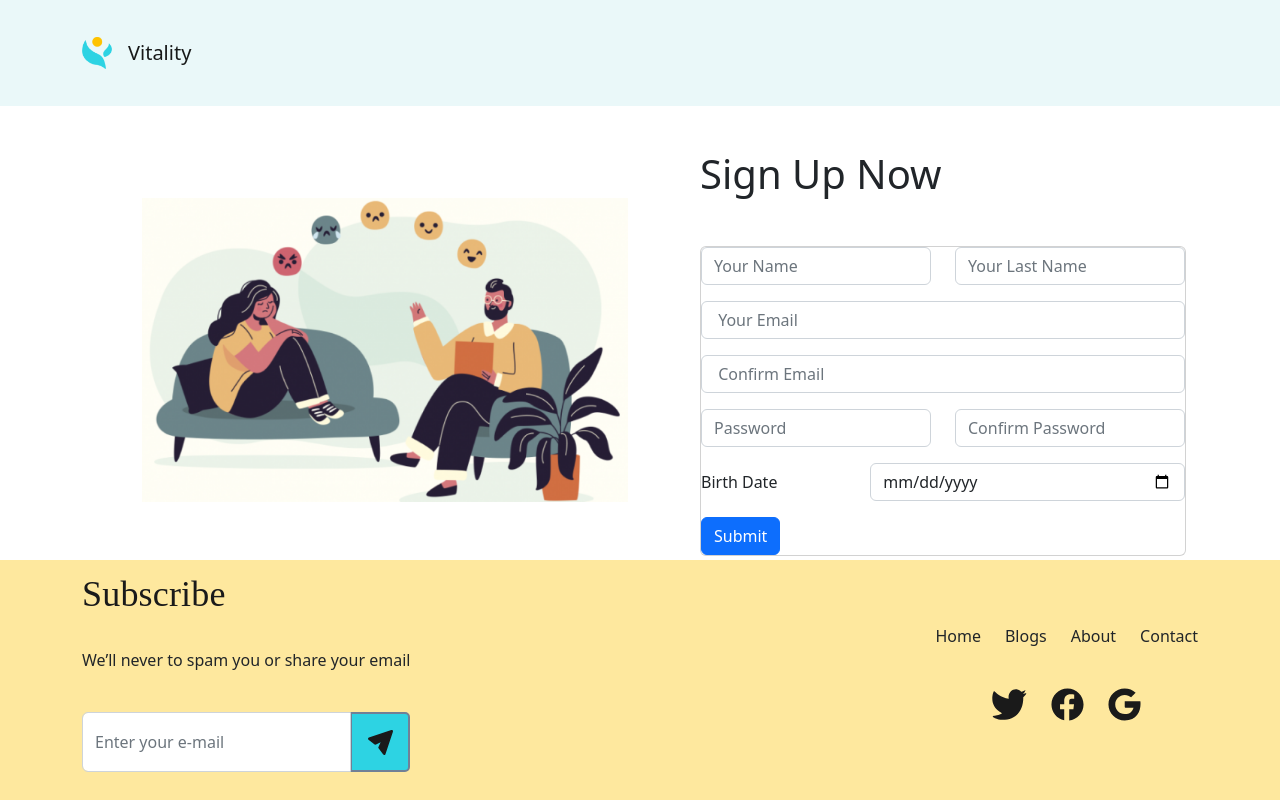
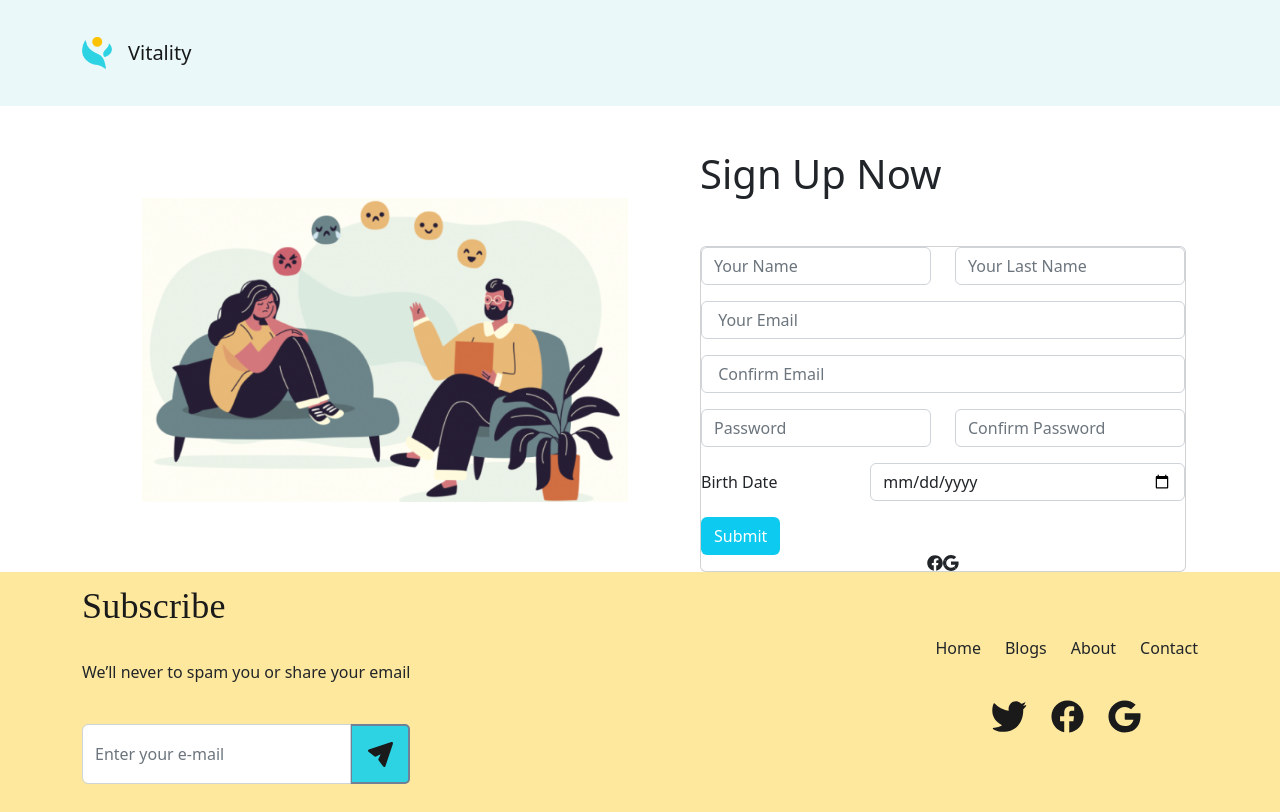
Before and after one commit to Recoded-Spark-Turkey-2022/Vitality, a React (Create React App) app: page /sign-up in a window 1280 px wide. Built offline with nearby package versions, Linux system fonts and the light colour scheme.

Commit message:
Feat | firebase config for google sign-in method

```diff
--- a/package.json
+++ b/package.json
@@ -12,6 +12,8 @@
     "react": "^18.2.0",
     "react-bootstrap": "^2.7.0",
     "react-dom": "^18.2.0",
+    "react-hook-form": "^7.42.0",
+    "react-icons": "^4.7.1",
     "react-redux": "^8.0.1",
     "react-router-dom": "^6.6.1",
     "react-scripts": "5.0.1",
--- a/src/App.jsx
+++ b/src/App.jsx
@@ -14,6 +14,7 @@ import NotFound from './pages/notFound';
 import Team from './pages/team';
 import ViewProfile from './pages/viewProfile';
 import SignUp from './pages/SignUp';
+import SignUpThanks from './pages/SignUp/SignUpThanks';
 import EnrollHome from './components/Counselor/EnrollHome';
 import Requirements from './components/Counselor/Requirements';
 import CreateAccount from './components/Counselor/CreateAccount';
@@ -34,6 +35,7 @@ function App() {
         <Route path="/edit-profile"  element={<EditProfile/>} />
         <Route path="/view-profile"  element={<ViewProfile/>} />
         <Route path="/sign-up"  element={<SignUp/>} />
+        <Route path="/sign-up-thanks" element={<SignUpThanks />} />
         <Route path="/edit-thanks"  element={<EditThanks/>} />
         <Route path="/enroll-home" element={<EnrollHome />} />
         <Route path="/requirements" element={<Requirements />} />
--- a/src/config/fire.js
+++ b/src/config/fire.js
@@ -1,9 +1,10 @@
 import { initializeApp } from "firebase/app";
 import { getAuth } from "firebase/auth";
+import { getFirestore } from "firebase/firestore";
 
 const firebaseConfig = {
 
-    apiKey: "AIzaSyCASciJjdWKvdT-SVpgRKCXzwOoQ4EKROo",
+  apiKey: "AIzaSyCASciJjdWKvdT-SVpgRKCXzwOoQ4EKROo",
   authDomain: "vitality-43d63.firebaseapp.com",
   databaseURL: "https://vitality-43d63-default-rtdb.firebaseio.com",
   projectId: "vitality-43d63",
@@ -13,5 +14,8 @@ const firebaseConfig = {
   measurementId: "G-JXHY9S4R5V"
 
 }
+
 const app = initializeApp(firebaseConfig);
 export const auth = getAuth(app);
+const db = getFirestore(app)
+export { db }
--- /dev/null
+++ b/src/pages/SignUp/SignUpThanks.js
@@ -0,0 +1,20 @@
+/* eslint-disable no-console */
+import React from 'react';
+import Button from 'react-bootstrap/Button';
+import { Link } from 'react-router-dom';
+import './signup.css';
+
+function SignUpThanks() {
+  return (
+    <div className="container">
+  <h1>THANK YOU!</h1>
+<p>Your Sign Up request has been received, you will soon receive a confirmation email.<br />Please follow the steps in the email to complete and activate your account.</p>
+<Link to="/"><Button variant="primary" className="button-signup" type="submit">
+      BACK TO HOME
+      </Button></Link>
+
+      </div>
+  );
+}
+
+export default SignUpThanks;
--- a/src/pages/SignUp/index.js
+++ b/src/pages/SignUp/index.js
@@ -1,28 +1,48 @@
-/* eslint-disable no-console */
 import React, { useState }  from 'react';
+import { Link } from 'react-router-dom';
 import Button from 'react-bootstrap/Button';
 import {createUserWithEmailAndPassword} from "firebase/auth"
 import Form from 'react-bootstrap/Form';
 import Col from 'react-bootstrap/Col';
 import Row from 'react-bootstrap/Row';
 import Card from 'react-bootstrap/Card';
-import{auth} from "../../config/fire"
+import { collection, addDoc } from "firebase/firestore";
+import LoginwithSocial from './loginwithSocial';
+import { auth, db } from "../../config/fire";
 import SignUpImg from '../../assets/images/SignupImage.png';
 import './signup.css';
 
+
 function SignUp() {
+
   const [registerEmail, setRegisterEmail] = useState("");
   const [registerPassword, setRegisterPassword] = useState("");
+  const [registerName, setRegisterName] = useState("");
+  const [registerSurname, setRegisterSurname] = useState("");
+  const [registerbirthDate, setRegisterbirthDate] = useState("");
+  const register  = async (e) => {
+    createUserWithEmailAndPassword(auth, registerEmail, registerPassword );
+     e.preventDefault();
+    addDoc(collection(db, "users"), {
+      name:registerName,
+      email:registerEmail,
+      surname:registerSurname,
+      password: registerPassword,
+      birthdate: registerbirthDate
+    })
 
+    .then(() => {
+      alert('user created 👍' );
+    })
+    .catch((error) => {
+      alert(error.message);
+    });
 
-  const register = async () => {
-    try {
-
-   const user = await createUserWithEmailAndPassword(auth, registerEmail, registerPassword );
-   console.log(user)
-    }catch (error) {
-      console.log(error.message);
-    }
+    setRegisterName('');
+    setRegisterEmail('');
+    setRegisterSurname('');
+    setRegisterPassword('');
+    setRegisterbirthDate('');
   }
   return (
     <div className="container">
@@ -38,44 +58,44 @@ function SignUp() {
           <Card>
             <Form>
                 <Row>
-              <Form.Group className="mb-3"  as={Col}  md="6" controlId="formName">
-                <Form.Control type="text" placeholder="Your Name" />
+              <Form.Group className="mb-3"   as={Col}  md="6" controlId="formName">
+                <Form.Control  type="text" required placeholder="Your Name"  onChange={(event) => {setRegisterName(event.target.value)}} />
               </Form.Group>
               <Form.Group className="mb-3"  as={Col}  md="6" controlId="formLastName">
-                <Form.Control type="text" placeholder="Your Last Name" />
+                <Form.Control type="text" required placeholder="Your Last Name"  onChange={(event) => {setRegisterSurname(event.target.value)}} />
               </Form.Group>
 </Row>
               <Form.Group className="mb-3" controlId="formBasicEmail">
-                <Form.Control type="email" placeholder=" Your Email" onChange={(event) => {setRegisterEmail(event.target.value)}} />
+                <Form.Control type="email" required placeholder=" Your Email" onChange={(event) => {setRegisterEmail(event.target.value)}} />
               </Form.Group>
               <Form.Group className="mb-3" controlId="formBasicEmail1">
-                <Form.Control type="email" placeholder=" Confirm Email" />
+                <Form.Control type="email" required placeholder=" Confirm Email"  />
               </Form.Group>
               <Row>
               <Form.Group className="mb-3"  as={Col}  md="6" controlId="formPassword">
-                <Form.Control type="password" placeholder="Password" />
+                <Form.Control type="password" required placeholder="Password" />
               </Form.Group>
               <Form.Group className="mb-3"  as={Col}  md="6" controlId="formPassword1">
-                <Form.Control type="password" placeholder="Confirm Password"  onChange={(event) => {setRegisterPassword(event.target.value)}}/>
+                <Form.Control type="password"  required placeholder="Confirm Password"  onChange={(event) => {setRegisterPassword(event.target.value)}}/>
               </Form.Group>
 </Row>
 
-       <Form.Group as={Row} className="mb-3" controlId="birthDate">
+       <Form.Group as={Row} className="mb-3"  controlId="birthDate">
                 <Form.Label column sm={4}>
                 Birth Date
               </Form.Label>   <Col sm={8}>
-                <Form.Control type="date" placeholder="" />
+                <Form.Control required type="date" placeholder=""  onChange={(event) => {setRegisterbirthDate(event.target.value)}} />
               </Col></Form.Group>
-              <Button  onClick={register} variant="primary" className="button-signup" type="submit">
-                Submit
+            <Button  onClick={register}  variant="signup" className="btn-signup bg-info" type="submit">
+              <Link to="/sign-up-thanks" className="text-white text-decoration-none">Submit</Link>
               </Button>
-
+               <LoginwithSocial />
             </Form>
           </Card>
         </div>
       </div>
     </div>
+
   );
 }
-
 export default SignUp;
--- /dev/null
+++ b/src/pages/SignUp/loginwithSocial.js
@@ -0,0 +1,92 @@
+/* eslint-disable no-unused-vars */
+/* eslint-disable prefer-destructuring */
+import React, { useEffect, useState } from 'react';
+import { useNavigate } from 'react-router-dom';
+import { doc, setDoc, getDoc } from 'firebase/firestore';
+import {
+  getAuth,
+  GoogleAuthProvider,
+  signInWithRedirect,
+  getRedirectResult,
+  FacebookAuthProvider,
+} from 'firebase/auth';
+import { FaFacebook } from 'react-icons/fa';
+import { GrGoogle } from 'react-icons/gr';
+import {db} from  "../../config/fire";
+
+function LoginwithSocial() {
+  const [isSignedUp, setIsSignedUp] = useState(false);
+
+  const auth = getAuth();
+  const provider = new GoogleAuthProvider();
+  const providerFB = new FacebookAuthProvider();
+  const navigate = useNavigate();
+
+  async function handleGoogleSignUp() {
+    await signInWithRedirect(auth, provider);
+  }
+
+  useEffect(() => {
+    getRedirectResult(auth)
+      .then(async (result) => {
+        const credential = GoogleAuthProvider.credentialFromResult(result);
+        const token = credential.accessToken;
+        const user = result.user;
+
+        const docRef = doc(db, 'users', user.email);
+        const docSnap = await getDoc(docRef);
+
+          setDoc(doc(db, 'users', user.email), {
+            name: user.registerName,
+            surname: user.registerSurname,
+            email: user.registerEmail,
+            birthdate:  user.registerbirthDate,
+          });
+          setIsSignedUp(true);
+        }
+      )
+      .catch(async (error) => {
+        if (error) {
+          const errorCode = error.code;
+          const errorMessage = error.message;
+          const email = await error.email;
+          const credential = GoogleAuthProvider.credentialFromError(error);
+          // ...
+        }
+      });
+  }, []);
+
+  useEffect(() => {
+    if (isSignedUp) {
+      const timer = setTimeout(() => navigate('/'), 2000);
+      return () => clearTimeout(timer);
+    }
+
+    return undefined;
+  }, [isSignedUp]);
+
+  function handleFBSignup() {
+    signInWithRedirect(auth, providerFB);
+  }
+  return (
+    <div className="d-flex items-center justify-center">
+      <button
+        type="button"
+        className="w-1/12 flex justify-end"
+        onClick={() => handleFBSignup()}
+      >
+        <FaFacebook />
+      </button>
+
+      <button
+        type="button"
+        className="w-1/12 flex justify-start"
+        onClick={() => handleGoogleSignUp()}
+      >
+        <GrGoogle />
+      </button>
+    </div>
+  );
+}
+
+export default LoginwithSocial;
--- a/src/pages/SignUp/signup.css
+++ b/src/pages/SignUp/signup.css
@@ -1,3 +1,7 @@
-.button-signup {
-    background-color: red;
+.btn-signup {
+    background-color: #2DD3E3;
 }
+
+a{
+    color: black;
+}
--- a/src/pages/login/index.js
+++ b/src/pages/login/index.js
@@ -4,7 +4,8 @@ import Button from 'react-bootstrap/Button';
 import { Link } from "react-router-dom";
 import Form from 'react-bootstrap/Form';
 import Card from 'react-bootstrap/Card';
-import { signInWithEmailAndPassword } from 'firebase/auth';
+import { signInWithEmailAndPassword,
+        onAuthStateChanged} from 'firebase/auth';
 import {auth} from "../../config/fire"
 
 import  Logo  from '../../assets/images/login-image.png';
@@ -15,6 +16,11 @@ import './login.css';
 function Login() {
   const [loginEmail, setLoginEmail] = useState("");
   const [loginPassword, setLoginPassword] = useState("");
+
+  const[setUser] = useState({});
+  onAuthStateChanged(auth, (currentUser) => {
+    setUser(currentUser);
+  })
   const login = async () => {
     try {
       const user = await signInWithEmailAndPassword(auth, loginEmail, loginPassword );
@@ -28,6 +34,11 @@ function Login() {
     <div className="container">
       <div className='mb-5'>
         <h1>LOGIN</h1>
+
+        <div className='mb-5'>
+        <h4>User logged In</h4>
+
+      </div>
       </div>
   <div className="row">
     <div className="col">
@@ -45,7 +56,7 @@ function Login() {
       </Form.Group>
 
       <Button variant="primary" type="submit" onClick={login} >
-        Submit
+       Login
       </Button>
       <Link to="/sign-up"><Button variant="secondary" type="submit">
       Signup
```
Also changed, not shown: 1 other file (tests, documents, lock files or other folders).
